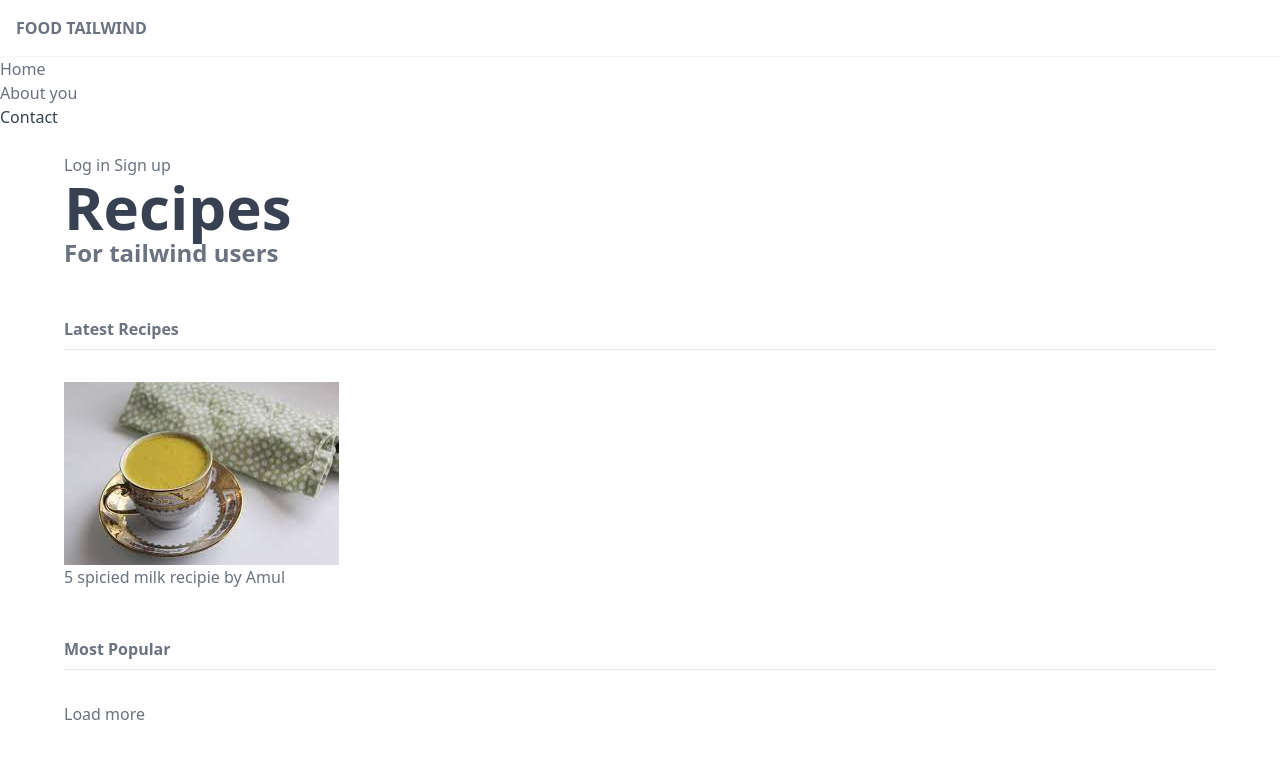
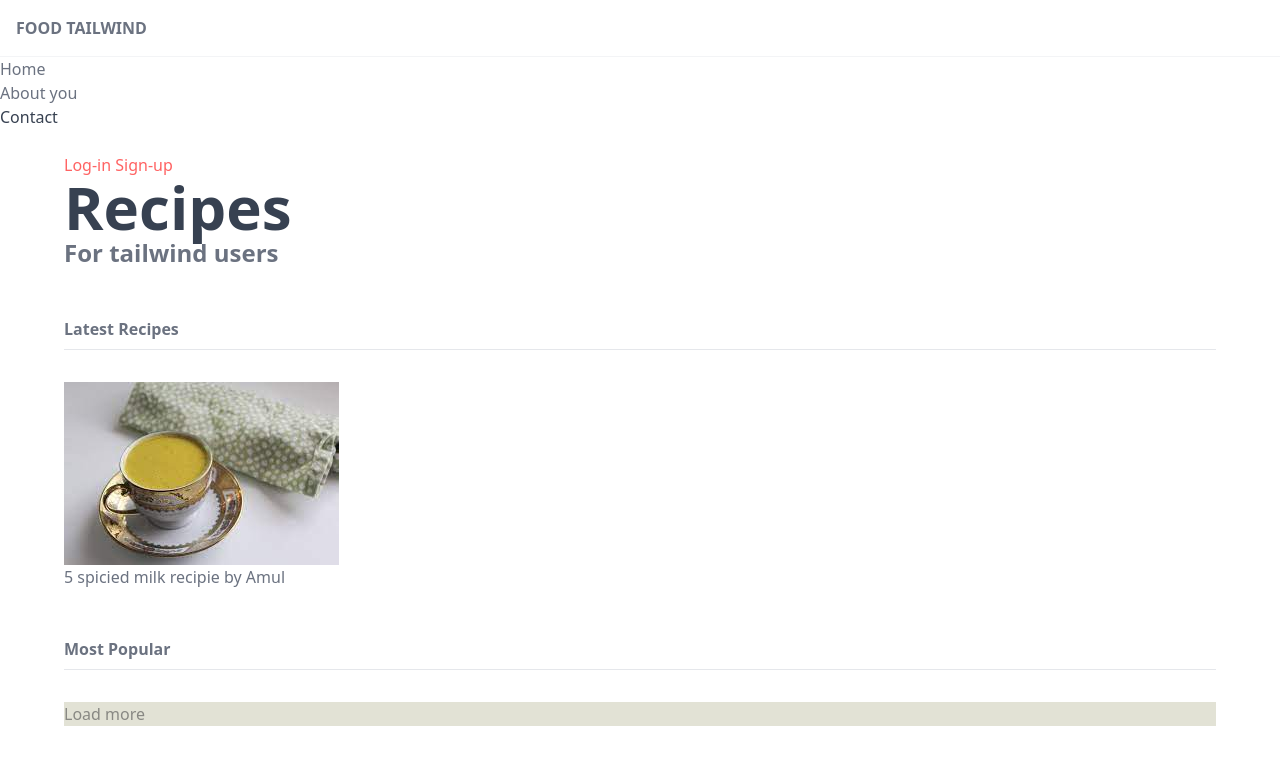
Before and after one commit to iwai-0310/CafeMenuTw, a website: page wind-food/public/index.html in a window 1280 px wide. Drawn offline with Linux system fonts and the light colour scheme.

Commit message:
adds custom config color to the anchor tags and loadmore

```diff
--- a/wind-food/public/index.html
+++ b/wind-food/public/index.html
@@ -35,8 +35,8 @@
       </div><!--end of nav-->
       <main class="px-16 py-6">
         <div>
-          <a href="#"> Log in</a>
-          <a href="#">Sign up</a>
+          <a href="#" class="text-primary"> Log-in</a>
+          <a href="#" class="text-primary">Sign-up</a>
         </div>
         <header>
           <h2 class="text-gray-700 text-6xl font-semibold">Recipes</h2>
@@ -61,7 +61,7 @@
             <!--cards go here-->
           </div>
           <div>
-            <div>Load more</div>
+            <div class="bg-secondary-100 text-secondary-200">Load more</div>
           </div>
         </div>
       </main>
```
Also changed, not shown: wind-food/public/styles.css.
